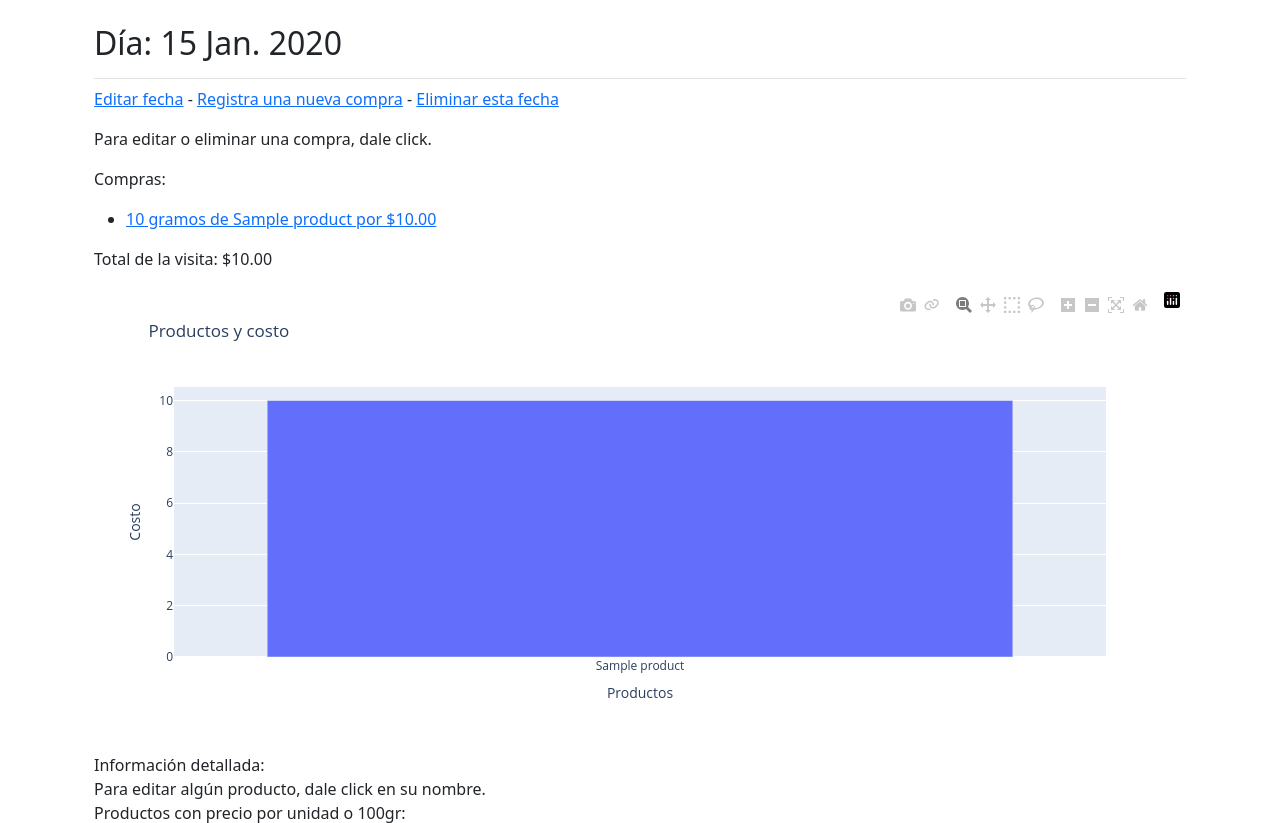
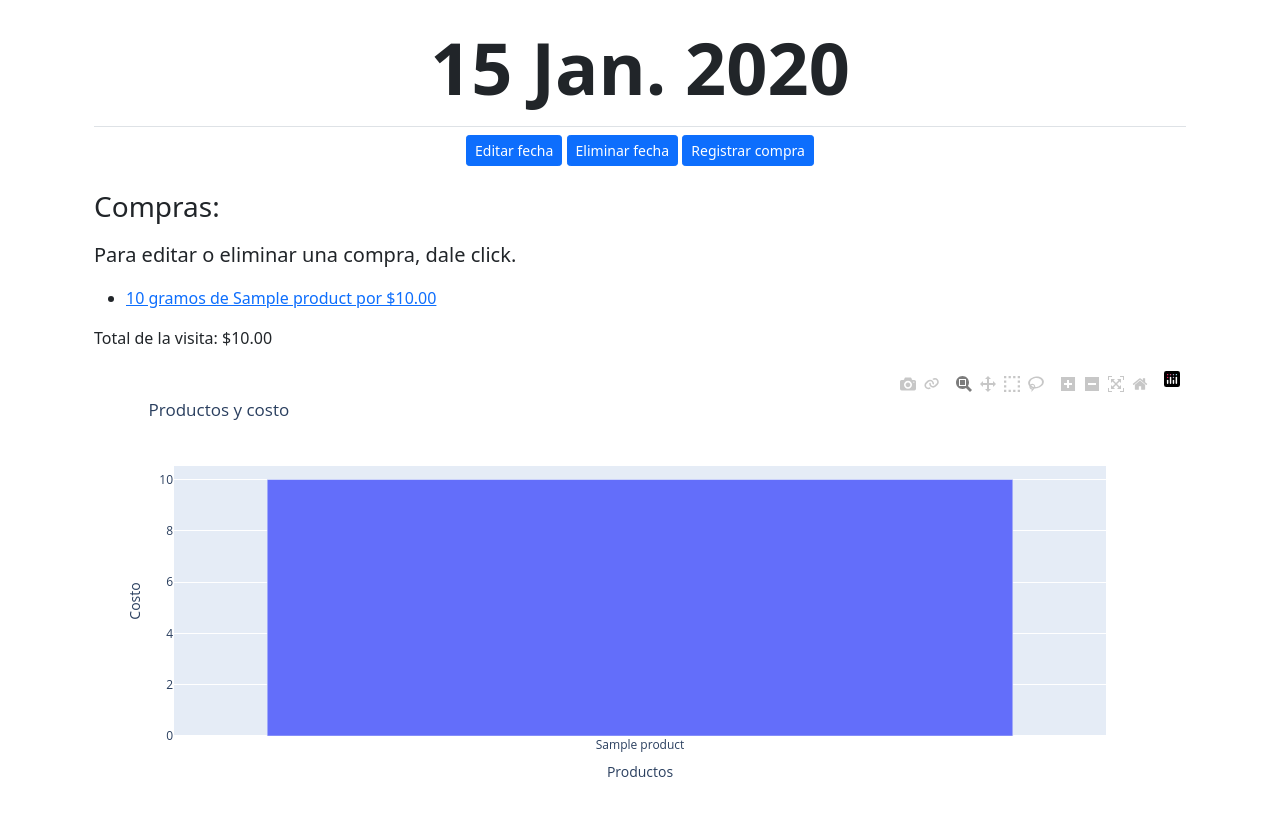
Before and after one commit to LuisMtzGarcia/Grocery_Shopping_Registry, a Django app: page /dates/1/ in a window 1280 px wide. Shown: the part 58-881 px from the top of the page. Run offline with Django 4.2, Linux system fonts and the light colour scheme; a user stored in the database is signed in; tables that the repository leaves empty hold one stand-in row (values such as "Sample post"); some libraries are stand-ins or nearby versions.

Commit message:
Added buttons in date template for the various functions

```diff
--- a/shopping_registry/templates/shopping_registry/date.html
+++ b/shopping_registry/templates/shopping_registry/date.html
@@ -1,24 +1,36 @@
 {% extends 'shopping_registry/base.html' %}
 
 {% block page_header %}
-<h2>
-    Día: {{ date.date_trip|date:"j N Y" }}
-</h2>
+<h1 class="display-2">
+    <div class="text-center fw-bold">
+        {{ date.date_trip|date:"j N Y" }}
+    </div>
+</h1>
 {% endblock page_header %}
 
 {% block content %}
-<p>
-    <a href="{% url 'shopping_registry:edit_date' date.id %}">Editar fecha</a>
-    -
-    <a href="{% url 'shopping_registry:new_purchase' %}">Registra una nueva compra</a>
-    -
-    <a href="{% url 'shopping_registry:erase_date_confirmation' date.id %}">Eliminar esta fecha</a>
-</p>
-<p>
+<!-- Buttons with functions related to the date. -->
+<div class="d-grid gap-2 d-md-block text-center">
+    <a href="{% url 'shopping_registry:edit_date' date.id %}" class="btn btn-primary btn-sm" role="button">
+        Editar fecha
+    </a>
+    <a href="{% url 'shopping_registry:erase_date_confirmation' date.id %}" class="btn btn-primary btn-sm" role="button">
+        Eliminar fecha
+    </a>
+    <a href="{% url 'shopping_registry:new_purchase' %}" class="btn btn-primary btn-sm" role="button">
+        Registrar compra
+    </a>
+</div>
+
+<!-- The purchases linked to the date. -->
+<br>
+<div class="bd-heading align-self-start mb-3 mt-x1-0 mb-x1-2">
+    <h3>
+        Compras:
+    </h3>
+</div>
+<p class="lead">
     Para editar o eliminar una compra, dale click.
-</p>
-<p>
-    Compras:
 </p>
 <ul>
     {% for purchase in purchases %}
--- a/shopping_registry/templates/shopping_registry/month_view.html
+++ b/shopping_registry/templates/shopping_registry/month_view.html
@@ -43,7 +43,7 @@
 <br>
 <div class="bd-heading align-self-start mb-3 mt-x1-0 mb-x1-2">
     <h3>
-        Gasto por producto
+        Gasto por producto:
     </h3>
 </div>
 <table class="table table-striped">
@@ -74,7 +74,7 @@
 <br>
 <div class="bd-heading align-self-start mb-3 mt-x1-0 mb-x1-2">
     <h3>
-        Gasto por categoría
+        Gasto por categoría:
     </h3>
 </div>
 <table class="table table-striped">
@@ -105,7 +105,7 @@
 <br>
 <div class="bd-heading align-self-start mb-3 mt-x1-0 mb-x1-2">
     <h3>
-        Gasto total por producto
+        Gasto total por producto:
     </h3>
 </div>
 <p>
```
